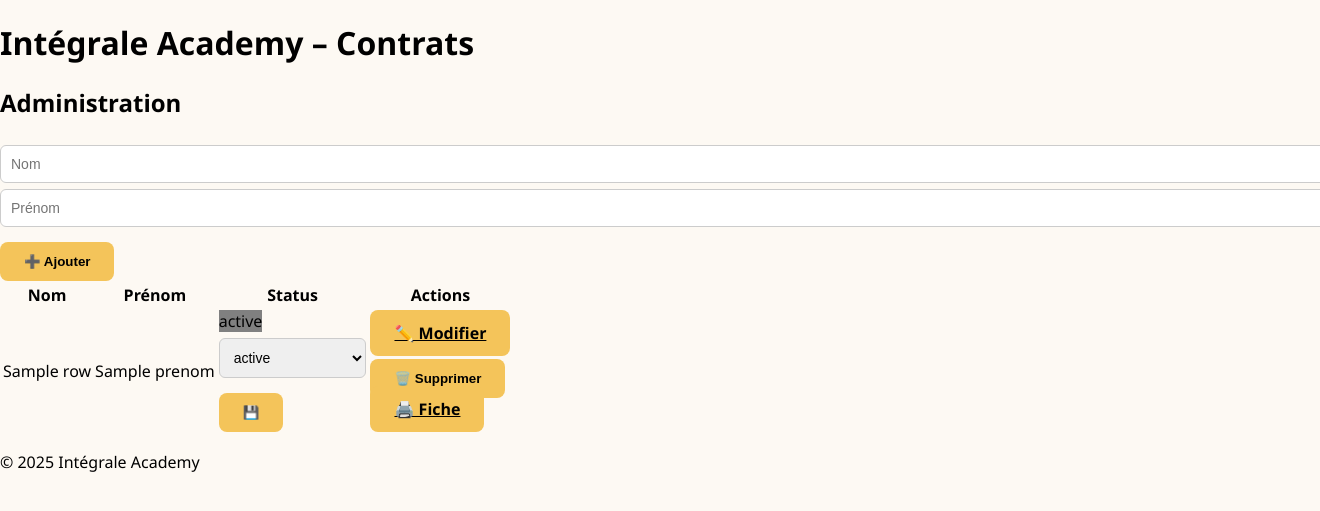
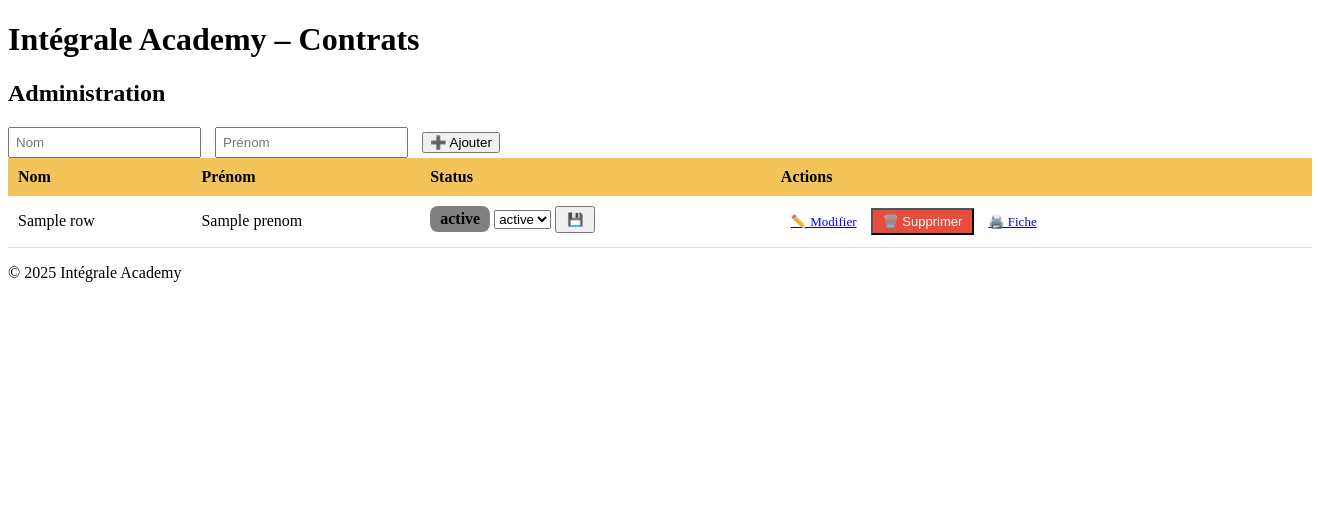
Before and after one commit to integraleacademy/bts, a Flask app: template templates/admin.html in a window 1320 px wide; the page is wider, and only the part inside the window is pictured. Shown: the top 511 px of that part. Run offline with Flask 3, Linux system fonts and the light colour scheme; the template is opened without the code that fills it: most values are stand-ins (such as "Sample title", 1, 10 or a date in 2020); parts of the project's set-up code (start-up, migrations or seed data) failed here and were passed over.

Commit message:
Update style.css

```diff
--- a/static/css/style.css
+++ b/static/css/style.css
@@ -1,62 +1,45 @@
-body {
-  font-family: 'Segoe UI', sans-serif;
-  background: #fdf9f3;
-  margin: 0;
-  padding: 0;
+.table {
+  width: 100%;
+  border-collapse: collapse;
 }
 
-.form-container {
-  max-width: 700px;
-  margin: 40px auto;
-  padding: 30px;
-  background: #fff;
-  border-radius: 12px;
-  box-shadow: 0 4px 12px rgba(0,0,0,0.1);
-  text-align: center;
+.table th {
+  background: #F4C45A;
+  color: #000;
+  text-align: left;
+  padding: 10px;
 }
 
-.form-logo {
-  height: 100px;
-  width: auto;
-  margin-bottom: 20px;
+.table td {
+  padding: 10px;
+  border-bottom: 1px solid #ddd;
 }
 
-.form-container h2 {
+.inline-form {
+  display: inline-block;
   margin: 0;
-  font-size: 24px;
-  font-weight: bold;
 }
 
-.form-container h3 {
-  margin: 10px 0 20px;
-  font-size: 18px;
-  font-weight: 500;
-  color: #333;
+.badge {
+  display: inline-block;
+  padding: 4px 10px;
+  border-radius: 8px;
+  font-weight: bold;
+  color: #000;
+  margin-bottom: 5px;
 }
 
-form label {
-  display: block;
-  margin-bottom: 15px;
-  text-align: left;
-  font-weight: 500;
+.btn.small {
+  padding: 4px 10px;
+  font-size: 13px;
 }
 
-form input, form select {
-  width: 100%;
-  padding: 10px;
-  margin-top: 6px;
-  border: 1px solid #ccc;
-  border-radius: 6px;
-  font-size: 14px;
+.btn.danger {
+  background: #e74c3c;
+  color: #fff;
 }
 
-.btn {
-  background: #F4C45A;
-  color: #000;
-  font-weight: bold;
-  padding: 12px 24px;
-  border: none;
-  border-radius: 8px;
-  cursor: pointer;
-  margin-top: 15px;
+.add-form input {
+  margin-right: 10px;
+  padding: 6px;
 }
```
